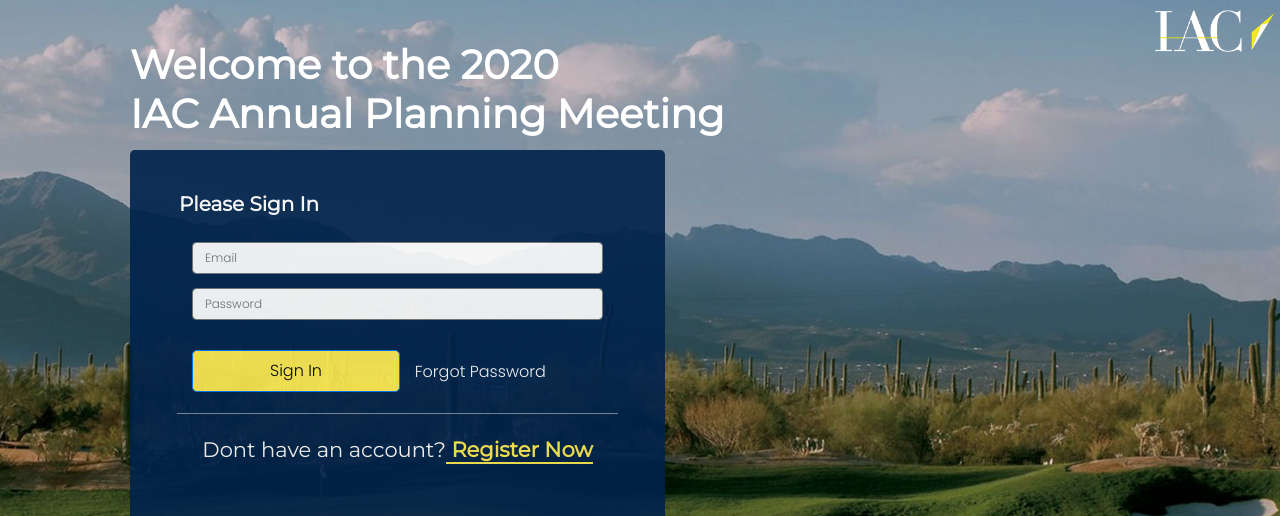
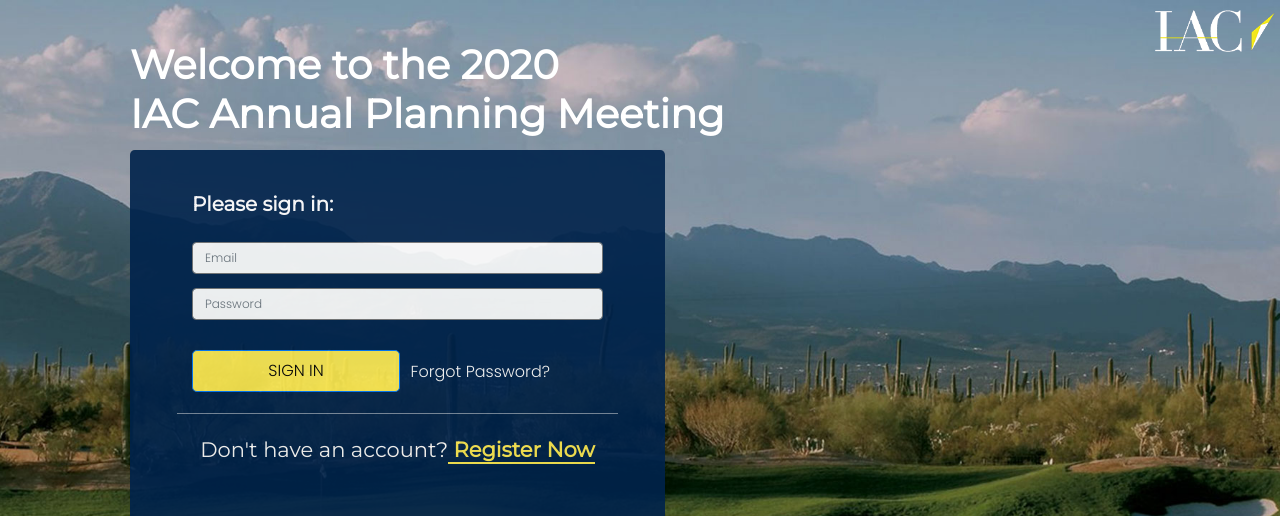
Before and after one commit to gokkul08/event-registration, a React app: page / in a window 1280 px wide. Shown: the top 516 px of the page. Built offline with nearby package versions, Linux system fonts and the light colour scheme; no server answers; the database is empty.

Commit message:
Styling changes

```diff
--- a/src/components/ForgotPassword.jsx
+++ b/src/components/ForgotPassword.jsx
@@ -32,7 +32,7 @@
                     <form className="container text-center sign-in" onSubmit={this.handleSubmit}>
                         <div className="form-group">
                             <div className="form-row request">
-                                Reset your password
+                                Reset your password:
                             </div>
                         </div>
                         <div className="form-group">
--- a/src/components/FormsContainer.jsx
+++ b/src/components/FormsContainer.jsx
@@ -166,7 +166,10 @@
         };
 
         firestore.collection('responses').doc(response.id).set(response);
-        history.history.push('/thankyou');
+        history.history.push({
+            pathname: '/thankyou',
+            search: `?confirm=${email}`
+        });
     };
 
     const _next = () => {
--- a/src/components/SignIn.jsx
+++ b/src/components/SignIn.jsx
@@ -40,7 +40,7 @@
                 <form className="container text-center sign-in" onSubmit={this.handleSubmit}>
                     <div className="form-group">
                         <div className="form-row request">
-                            Please Sign In
+                            Please sign in:
                         </div>
                     </div>
                     <div className="form-group">
@@ -72,16 +72,16 @@
                     </div>
                     <div className="form-row">
                         <div className="form-group col-md-6">
-                            <input type="submit" className="btn btn-primary btn-lg sign-up" value="Sign In"/>
+                            <input type="submit" className="btn btn-primary btn-lg sign-up" value="SIGN IN"/>
                         </div>
                         <div className="form-group col-md-6">
                             <Link to="/forgotpassword">
-                                <label className="forgot" onClick={this.handlePasswordReset}>Forgot Password</label>
+                                <label className="forgot" onClick={this.handlePasswordReset}>Forgot Password?</label>
                             </Link>
                         </div>
                     </div>
                     <hr className="line-break"/>
-                    <div className="account">Dont have an account?
+                    <div className="account">Don't have an account?
                         <Link to="/signup">
                              <span className="register text-decoration-none"> Register Now</span>
                         </Link>
--- a/src/components/SignUp.jsx
+++ b/src/components/SignUp.jsx
@@ -36,7 +36,7 @@
                     <form className="container text-center sign-in" onSubmit={this.handleSubmit}>
                         <div className="form-group">
                             <div className="form-row request">
-                                Please Register
+                                Please register:
                             </div>
                         </div>
                         <div className="form-group">
@@ -78,13 +78,13 @@
                             </div>
                             <div className="form-row">
                                 <div className="form-group col-md-6">
-                                    <input type="submit" className="btn btn-primary btn-lg sign-up" value="Register"/>
+                                    <input type="submit" className="btn btn-primary btn-lg sign-up" value="REGISTER"/>
                                 </div>
                             </div>
                             <hr className="line-break"/>
                             <div className="account">Already have an account?
                                 <Link to="/">
-                                    <span className="register text-decoration-none"> Sign In</span>
+                                    <span className="register text-decoration-none"> sign in</span>
                                 </Link>
                             </div>
                         </div>
--- a/src/components/Step1.js
+++ b/src/components/Step1.js
@@ -165,18 +165,8 @@
                             />
                         </div>
                         <div className="form-group col-md-3">
-                            <input
-                                type="text"
-                                className="form-control"
-                                id="state"
-                                placeholder="State"
-                                name="stateUS"
-                                value={stateUS}
-                                onChange={handleChange}
-                            />
-                        </div>
-                        <div className="form-group col-md-3">
-                            <select id="zip" className="form-control" onChange={handleChange} value={zipCode} name="zipCode">
+                            <select id="state" className="form-control" onChange={handleChange} value={stateUS} name="stateUS" defaultValue={'STATE'}>
+                                <option value="State" disabled>State</option>
                                 <option value="AL">Alabama</option>
                                 <option value="AK">Alaska</option>
                                 <option value="AZ">Arizona</option>
@@ -230,6 +220,17 @@
                                 <option value="WY">Wyoming</option>
                             </select>
                         </div>
+                        <div className="form-group col-md-3">
+                            <input
+                                type="text"
+                                className="form-control"
+                                id="zip"
+                                placeholder="Zip"
+                                name="zipCode"
+                                value={zipCode}
+                                onChange={handleChange}
+                            />
+                        </div>
                     </div>
                     <hr className="breaker"/>
                 </div>
--- a/src/components/Step2.js
+++ b/src/components/Step2.js
@@ -28,13 +28,13 @@
                 <div className="form-group">
                     <div className="form-row">
                         <div className="form-group col-md-5">
-                            <div className="lead">Executive Assistant's Name</div>
+                            <div className="lead">Executive Assistant Information</div>
                         </div>
                         <div className="form-group col-md-1">
                             <div className="required">*required</div>
                         </div>
                         <div className="form-group col-md-5">
-                            <div className="lead">Emergency Contact Name</div>
+                            <div className="lead">Emergency Contact Information</div>
                         </div>
                         <div className="form-group col-md-1">
                             <div className="optional">*optional</div>
@@ -141,7 +141,7 @@
                             <div className="optional">*optional</div>
                         </div>
                         <div className="form-group col-md-5">
-                            <div className="light-label">ADA/Special Requirements</div>
+                            <div className="light-label">ADA / Special Requirements</div>
                         </div>
                         <div className="form-group col-md-1">
                             <div className="optional">*optional</div>
--- a/src/components/ThankYou.jsx
+++ b/src/components/ThankYou.jsx
@@ -7,7 +7,6 @@
 const ThankYou = (props) => {
     const responses = useContext(ResponsesContext);
     const storedUserResponse = responses.find(response => response.id === auth.currentUser.uid);
-    console.log(storedUserResponse);
     // if(storedUserResponse && storedUserResponse.user.uid === auth.currentUser.uid) {
     //     auth.currentUser.sendEmailVerification().then(() => {
     //         // Verification Sent
--- a/src/styles/App.less
+++ b/src/styles/App.less
@@ -77,7 +77,7 @@
       color: #ffffff;
       margin-top: -25px;
       margin-bottom: 25px;
-      margin-left: 2px;
+      margin-left: 15px;
     }
 
     .sign-in {
```
